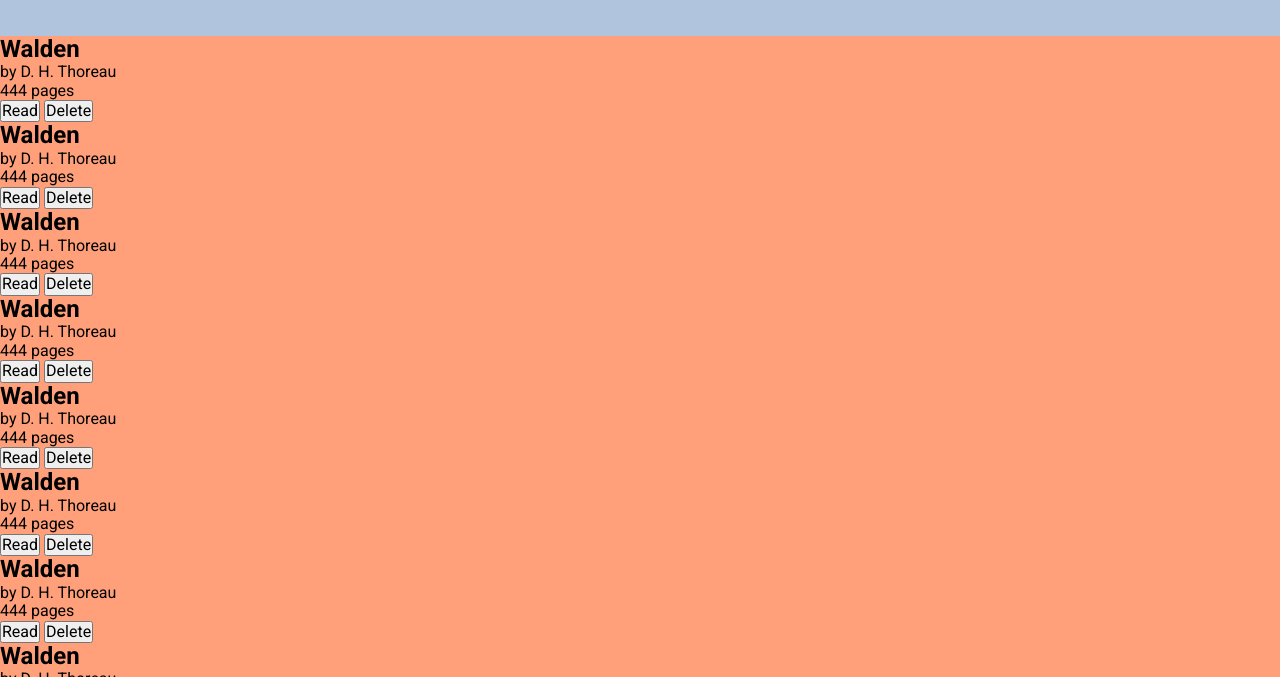
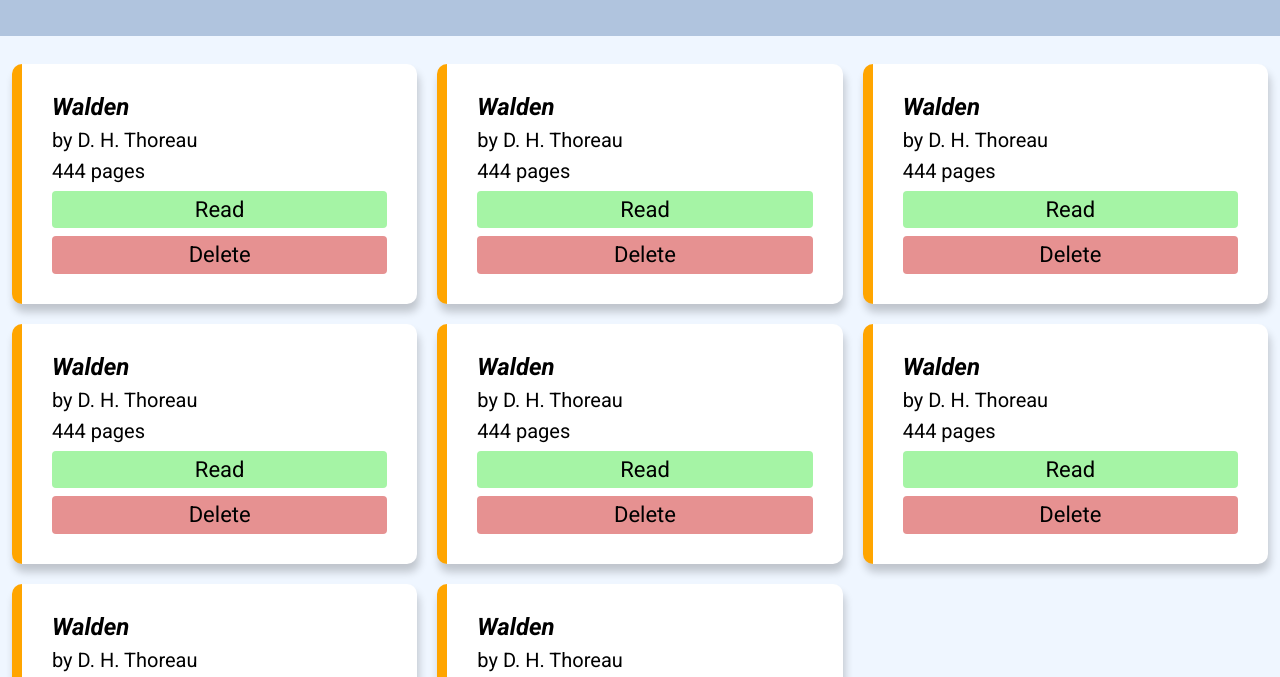
Before and after one commit to Pacome86/odin-library, a plain HTML site: page index.html in a window 1280 px wide. Shown: the part 98-775 px from the top of the page. Drawn offline with Linux system fonts and the light colour scheme.

Commit message:
Style the cards to be displayed on the page

```diff
--- a/style.css
+++ b/style.css
@@ -60,11 +60,58 @@ body {
 }
 
 
-/* Main styles */
+/* Main styles and cards display */
+/* For visualization purpose... */
+.main {
+    /* background-color: lightsalmon; */ /* For visualization purpose... */
+    padding: 12px;
 
-.main {
-    background-color: lightsalmon;
+}
 
+.main .display {
+    display: grid;
+    grid-template-columns: repeat(auto-fit, minmax(300px, 1fr));
+    gap: 20px;
+    margin-top: 16px;
+}
+
+.display .card {
+    background-color: #FFFFFF;
+    height: 240px;
+    padding: 30px;
+    border-radius: 10px;
+    border-left: 10px solid orange;
+    box-shadow: 2px 8px 8px rgba(0, 0, 0, 0.2);
+
+    display: grid;
+    align-content: space-between;
+
+}
+
+.card p {
+    font-size: 2rem;
+
+}
+
+.card h2 {
+    font-style: italic;
+}
+
+.card button {
+    font-size: 2.2rem;
+    padding: 6px;
+    cursor: pointer;
+    border: none;
+    outline: none;
+    border-radius: 4px;
+}
+
+button.progress {
+    background-color: rgb(165, 244, 165);
+}
+
+button.delete {
+    background-color: rgb(230, 145, 145);
 }
 
 /* Form styles */
```
